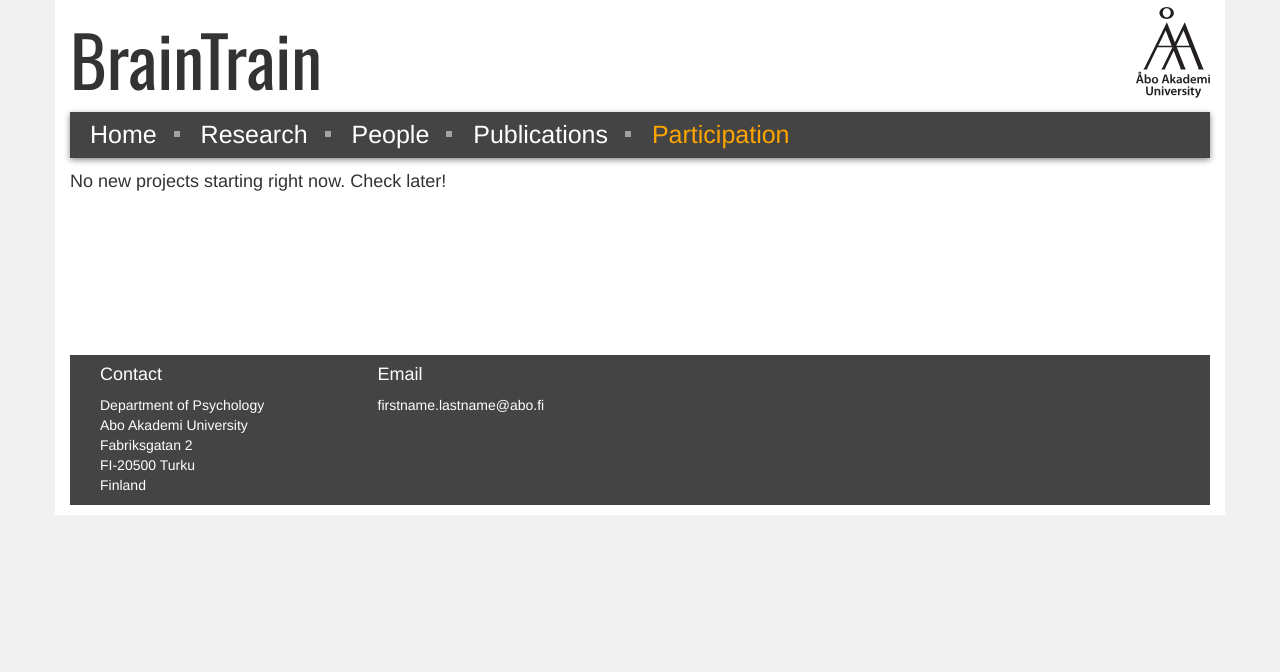
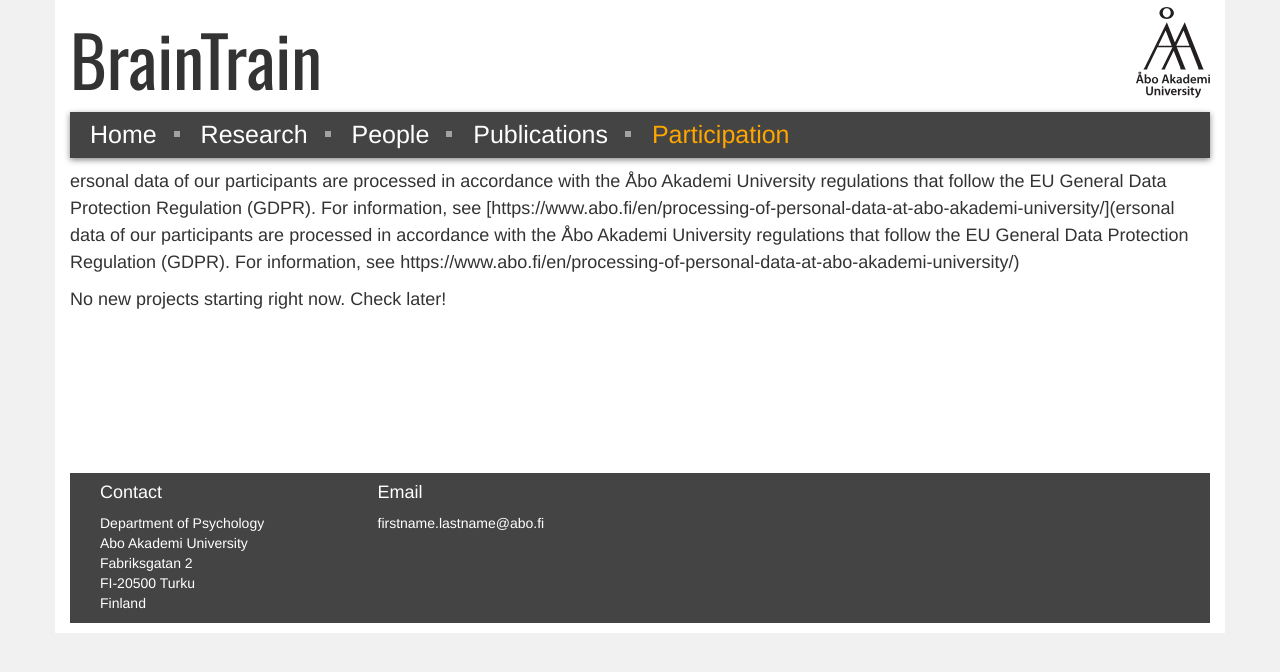
Before and after one commit to dlfell/braintrain, a Jekyll site: the page built from participate.html, in a window 1280 px wide. Shown: the top 672 px of the page. Built offline with Jekyll 4.4.1, drawn with Linux system fonts in a browser that asks for light colours; nearby versions of some CDN libraries.

Commit message:
Update participate.html

```diff
--- a/participate.html
+++ b/participate.html
@@ -2,7 +2,8 @@
 layout: default
 ---
 <div class="col-md-12">
-
+<p>
+ ersonal data of our participants are processed in accordance with the Åbo Akademi University regulations that follow the EU General Data Protection Regulation (GDPR). For information, see [https://www.abo.fi/en/processing-of-personal-data-at-abo-akademi-university/](ersonal data of our participants are processed in accordance with the Åbo Akademi University regulations that follow the EU General Data Protection Regulation (GDPR). For information, see https://www.abo.fi/en/processing-of-personal-data-at-abo-akademi-university/)
 <p>
 No new projects starting right now. Check later!</p>
 
```
